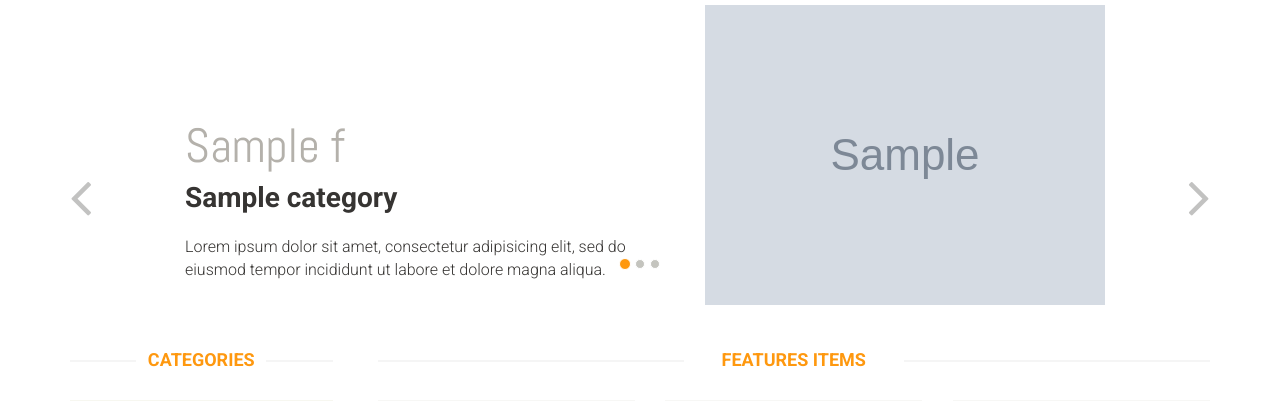
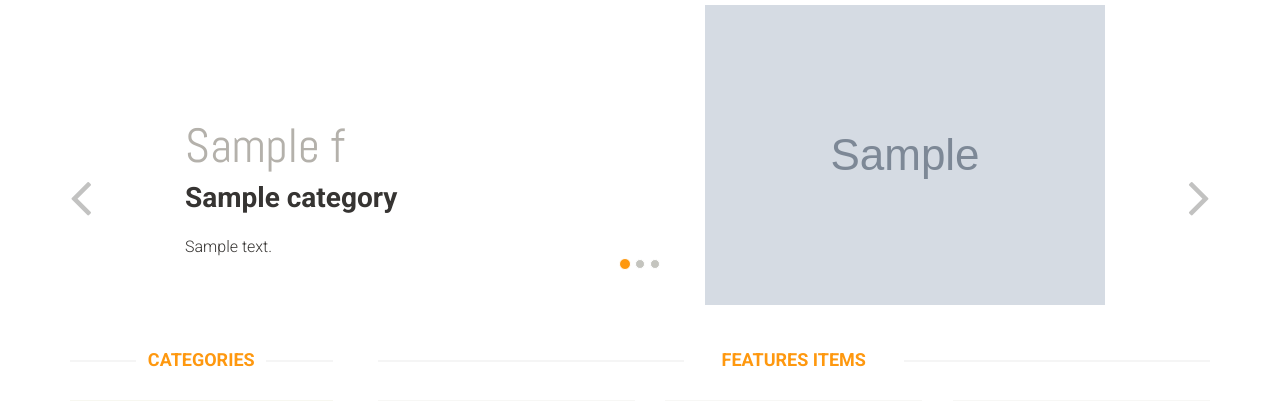
Before and after one commit to Sparsagr/Test_Ecom_2, a Django app: template templates/core/index.html in a window 1280 px wide. Shown: the part 258-659 px from the top of the page. Run offline with Django 4.2, Linux system fonts and the light colour scheme; data comes from the database, SQL or seed files in the repository; both versions use the stored data as it was after the commit; tables that the repository leaves empty hold one stand-in row (values such as "Sample post"); the template is opened without the code that fills it: values that come from a table or form of the project are taken from there, most other values are stand-ins (such as "Sample title", 1, 10 or a date in 2020); grey boxes marked "Sample" are stand-in pictures.

Commit message:
my commit

```diff
--- a/core/models.py
+++ b/core/models.py
@@ -60,11 +60,6 @@ class Reviews(models.Model):
 
     def __str__(self) -> str:
         return self.name
-
-
-class Offer(models.Model):
-    image = models.ImageField(upload_to="offers/")
-
 
 class OrderItem(models.Model):
     user = models.ForeignKey(User,
--- a/templates/core/index.html
+++ b/templates/core/index.html
@@ -29,9 +29,7 @@
                     <h1>{{f_items.name}}</h1>
                     <h2>{{f_items.category}}</h2>
                     <p>
-                      Lorem ipsum dolor sit amet, consectetur adipisicing elit,
-                      sed do eiusmod tempor incididunt ut labore et dolore magna
-                      aliqua.
+                     {{f_items.desc|truncatechars:180 }}
                     </p>
 
                   </div>
@@ -49,9 +47,7 @@
                     <h1>{{items.name}}</h1>
                     <h2>{{items.category}}</h2>
                     <p>
-                      Lorem ipsum dolor sit amet, consectetur adipisicing elit,
-                      sed do eiusmod tempor incididunt ut labore et dolore magna
-                      aliqua.
+                      {{f_items.desc|truncatechars:180 }}
                     </p>
 
                   </div>
```
Also changed, not shown: db.sqlite3.
